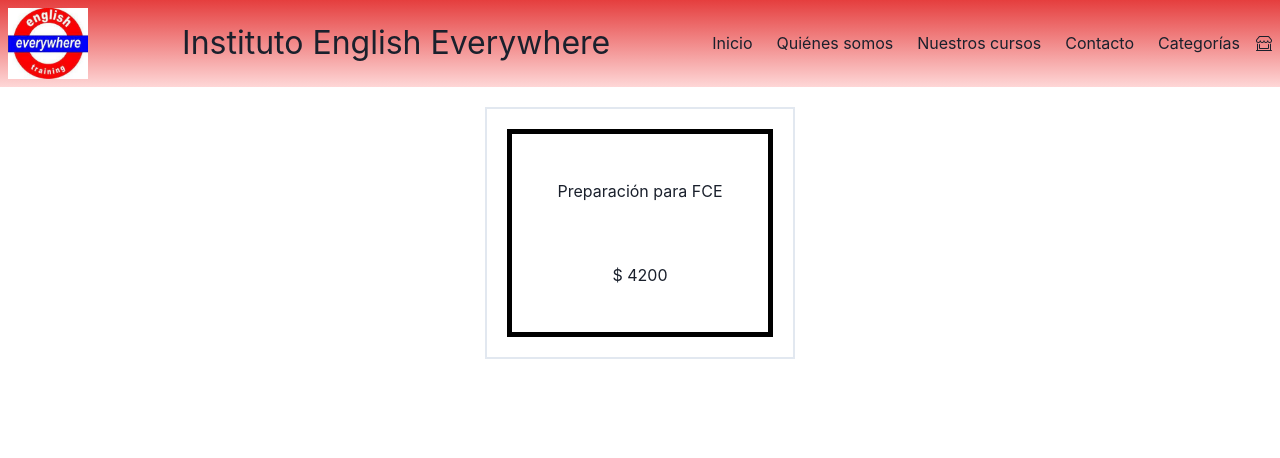
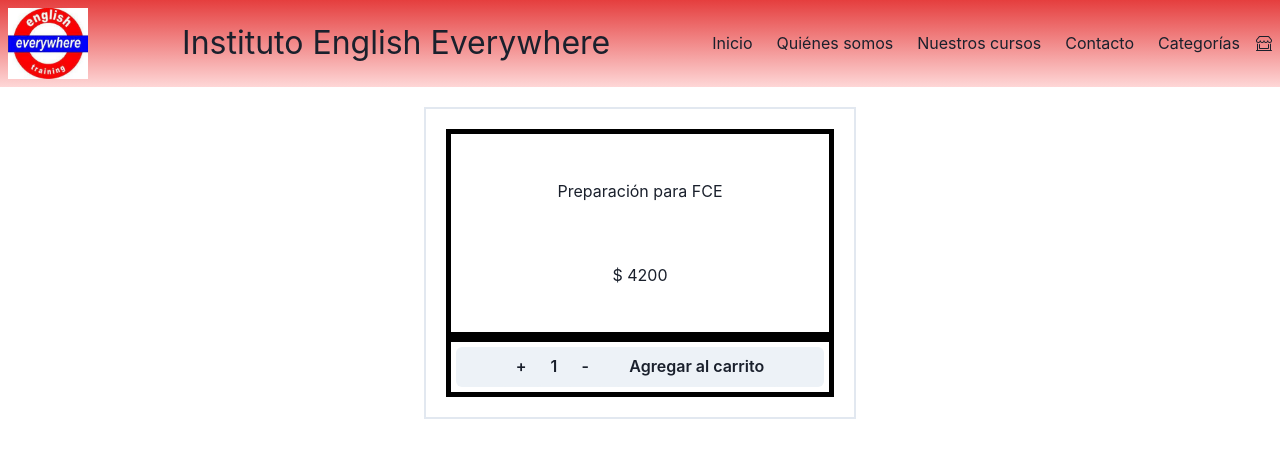
Before and after one commit to ngallardoa/mi_proyecto_react, a React (Create React App) app: page /categoria/1/products/1 in a window 1280 px wide. Shown: the top 458 px of the page. Built offline with nearby package versions, Linux system fonts and the light colour scheme.

Commit message:
Implementación de eventos

```diff
--- a/src/App.js
+++ b/src/App.js
@@ -5,6 +5,7 @@ import { Navbar } from './Components/Header/Navbar';
 import { ItemListContainer } from './Components/Main/ItemListContainer';
 import { ItemDetailContainer } from "./Components/Main/ItemDetailContainer";
 import { BrowserRouter, Routes, Route } from "react-router-dom";
+import { Cart } from "./Components/Cart";
 
 const App = () => {
   return (
@@ -17,6 +18,7 @@ const App = () => {
             <Route path="/categoria/:categoria" element={<ItemListContainer saludo="Bienvenido/a a la tienda" />} />
             <Route path="/categoria/:categoria/products/:id" element={<ItemDetailContainer saludo="Bienvenido/a a la tienda" />} />
             <Route path="/products/:id" element={<ItemDetailContainer />} />
+            <Route path="/cart" element={<Cart />} />
           </Routes>
         </BrowserRouter>
       </ChakraProvider>
--- a/src/Components/Header/Navbar/CartWidget/index.jsx
+++ b/src/Components/Header/Navbar/CartWidget/index.jsx
@@ -1,10 +1,13 @@
 import React from "react";
 import { BsShopWindow } from "react-icons/bs"
+import { NavLink } from "react-router-dom";
 
 const CartWidget = () => {
     return(
         <>
-            <BsShopWindow />
+            <NavLink to="/cart">
+                <BsShopWindow />
+            </NavLink>
         </>
     )
 }
--- a/src/Components/Main/ItemDetailContainer/ItemDetail/ItemCount/index.jsx
+++ b/src/Components/Main/ItemDetailContainer/ItemDetail/ItemCount/index.jsx
@@ -19,7 +19,7 @@ const ItemCount = ({inicial, stock, onAdd}) => {
             <Button onClick={aumentar}>+</Button>
             <Text>{contador}</Text>
             <Button onClick={reducir}>-</Button>
-            <Button onClick={agregarAlCarrito}>Agregar al carrito</Button>
+            <Button onClick={onAdd}>Agregar al carrito</Button>
         </HStack>
     )
 }
--- a/src/Components/Main/ItemDetailContainer/ItemDetail/index.jsx
+++ b/src/Components/Main/ItemDetailContainer/ItemDetail/index.jsx
@@ -1,15 +1,35 @@
-import { Box, Text } from "@chakra-ui/react"
+import { Box, Text, Button } from "@chakra-ui/react"
+import { useState } from "react"
+import { ItemCount } from "./ItemCount"
+import { NavLink } from "react-router-dom"
+import swal from "sweetalert"
 import "./index.css"
 
 const ItemDetail = ({ listProductDetail }) => {
 
-    console.log(listProductDetail)
+    const [isAdded, setIsAdded] = useState(false)
+    const onAdd = () => {
+        setIsAdded(true)
+        swal("Agregado al carrito!");
+    }
 
     return(
         <Box p={5} m={5} justify="center" border="2px" borderColor="gray.200">
             <Box align="center" className="detail">
                 <Text p={5} m={5}>{listProductDetail.nombreProducto}</Text>
                 <Text p={5} m={5}>$ {listProductDetail.precio}</Text>
+            </Box>
+            <Box align="center" className="detail">
+                <Button>
+                    {
+                        isAdded ?
+                        <NavLink to="/cart">
+                            Ir al carrito
+                        </NavLink>
+                        :
+                        <ItemCount inicial={1} stock={5} p={5} onAdd={onAdd} />
+                    }
+                </Button>
             </Box>
         </Box>
 
--- a/src/Components/Main/ItemDetailContainer/index.jsx
+++ b/src/Components/Main/ItemDetailContainer/index.jsx
@@ -4,7 +4,7 @@ import { ItemDetail } from "../../Main/ItemDetailContainer/ItemDetail";
 import { products } from "../../../Utils/products";
 import { Box, Text } from "@chakra-ui/react";
 import { useParams } from "react-router-dom";
-
+import { ItemCount } from "./ItemDetail/ItemCount";
 
 const ItemDetailContainer = () => {
 
--- a/src/Components/Main/ItemListContainer/Item/index.jsx
+++ b/src/Components/Main/ItemListContainer/Item/index.jsx
@@ -1,5 +1,7 @@
 import { Text, Box, Button, Link } from "@chakra-ui/react";
 import { NavLink } from "react-router-dom";
+import { ItemCount } from "../../ItemDetailContainer/ItemDetail/ItemCount";
+
 import "./index.css";
 
 const Item = ({ products }) => {
@@ -14,6 +16,7 @@ const Item = ({ products }) => {
                     <Text>{products.nombreProducto}</Text>
                     <Text>$ {products.precio}</Text>
                 </Box>
+                    <ItemCount inicial={1} stock={5} p={5} onAdd={() => (console.log(""))} />
                 <Box align="center">
                     <Button>
                         <NavLink to={`products/${products.id}`}>
--- a/src/Components/Main/ItemListContainer/index.jsx
+++ b/src/Components/Main/ItemListContainer/index.jsx
@@ -40,7 +40,6 @@ const ItemListContainer = ({ saludo }) => {
             :
             <Text>...Cargando...</Text>
             }
-            <ItemCount inicial={1} stock={5} p={5} onAdd={() => (console.log(""))} />
         </>
     )
 }
```
Also changed, not shown: src/Components/Cart/index.jsx (added).
